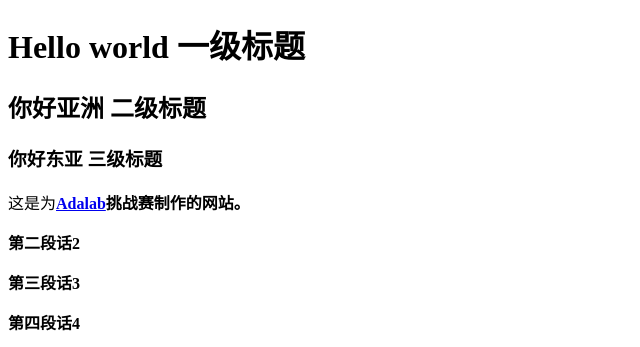
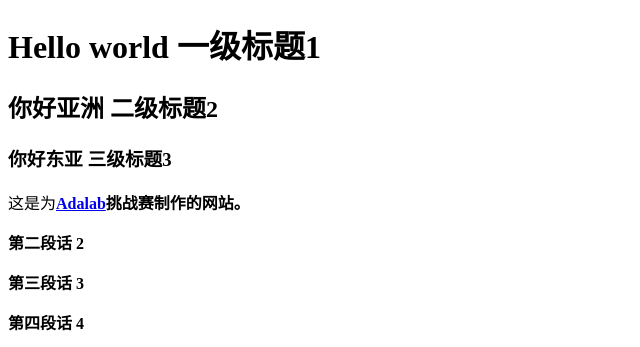
Before and after one commit to LCSmmm/LCSmmm.github.io, a plain HTML site: page index.html in a window 1280 px wide. Shown: the top 347 px of the page, 0-640 px from the left. Drawn offline with Linux system fonts and the light colour scheme; grey boxes are pictures that could not be loaded.

Commit message:
Update index.html

```diff
--- a/index.html
+++ b/index.html
@@ -8,13 +8,13 @@
 </head>
 
 <body>
-<h1>Hello world   一级标题</h1>
-<h2>你好亚洲  二级标题</h2>
-<h3>你好东亚   三级标题</h3>
+<h1>Hello world   一级标题1</h1>
+<h2>你好亚洲  二级标题2</h2>
+<h3>你好东亚   三级标题3</h3>
 <p>这是为<strong><a href="https://www.adalab.cn">Adalab</a><strong>挑战赛制作的网站。</p>
-<p>第二段话2</p>
-<p>第三段话3</p>
-<p>第四段话4</p>
+<p>第二段话 2</p>
+<p>第三段话 3</p>
+<p>第四段话 4</p>
 <p><a href="https://www.adalab.cn"><img src="https://www.adalab.cn/images/adalab.png"></a></p>
 </body>
 
```
